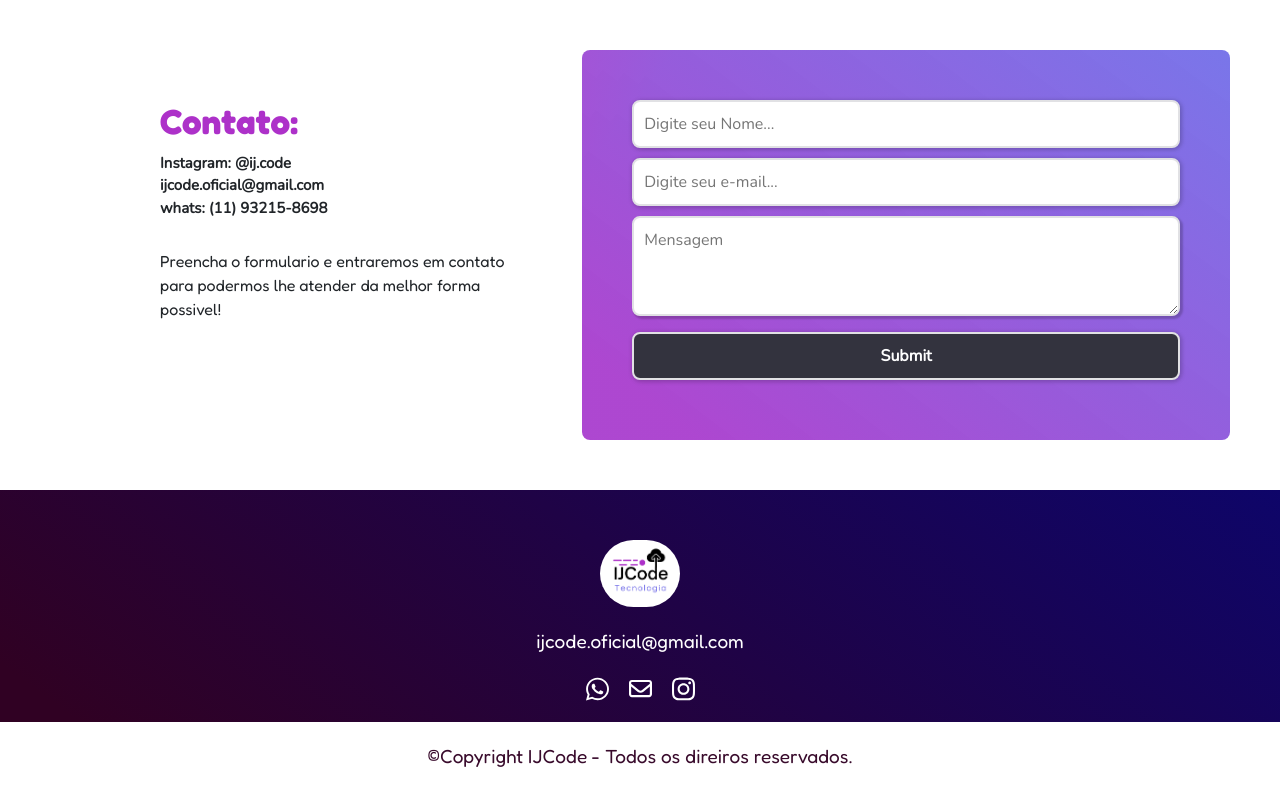
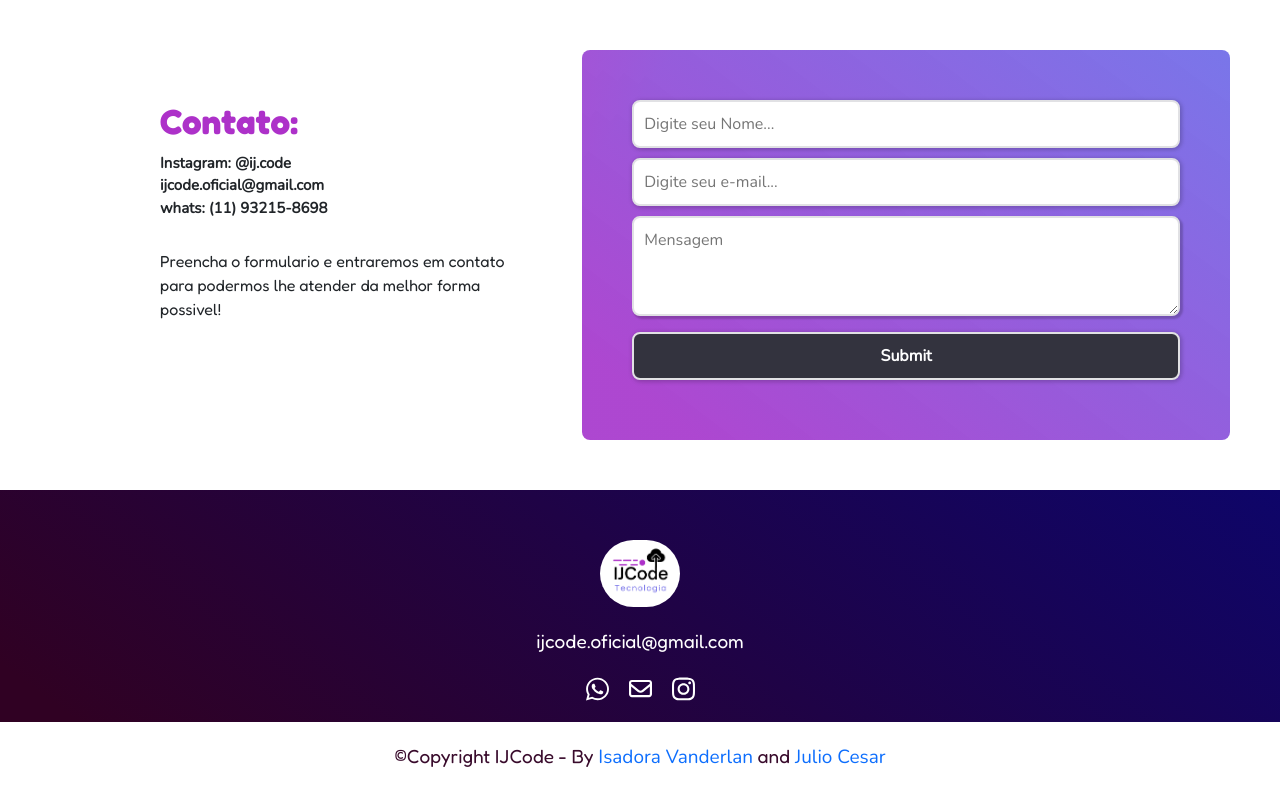
Before and after one commit to ijcodetecnologia/IJCode, a Next.js app: page / in a window 1280 px wide. Shown: the part 4299-5090 px from the top of the page. Built offline with nearby package versions, Linux system fonts and the light colour scheme.

Commit message:
incluido by no footer

```diff
--- a/src/components/Sections/footer/Footer.js
+++ b/src/components/Sections/footer/Footer.js
@@ -29,7 +29,7 @@ const Footer = () => {
       </ul>
 
       <div className={styles.copy}>
-        <p>©Copyright IJCode - Todos os direiros reservados.</p>
+        <p>©Copyright IJCode - By <a href="https://www.linkedin.com/in/isadoravanderlan/">Isadora Vanderlan</a> and <a href="https://www.linkedin.com/in/julio-cesar-junior/">Julio Cesar</a> </p>
       </div>
     </div>
   );
```
